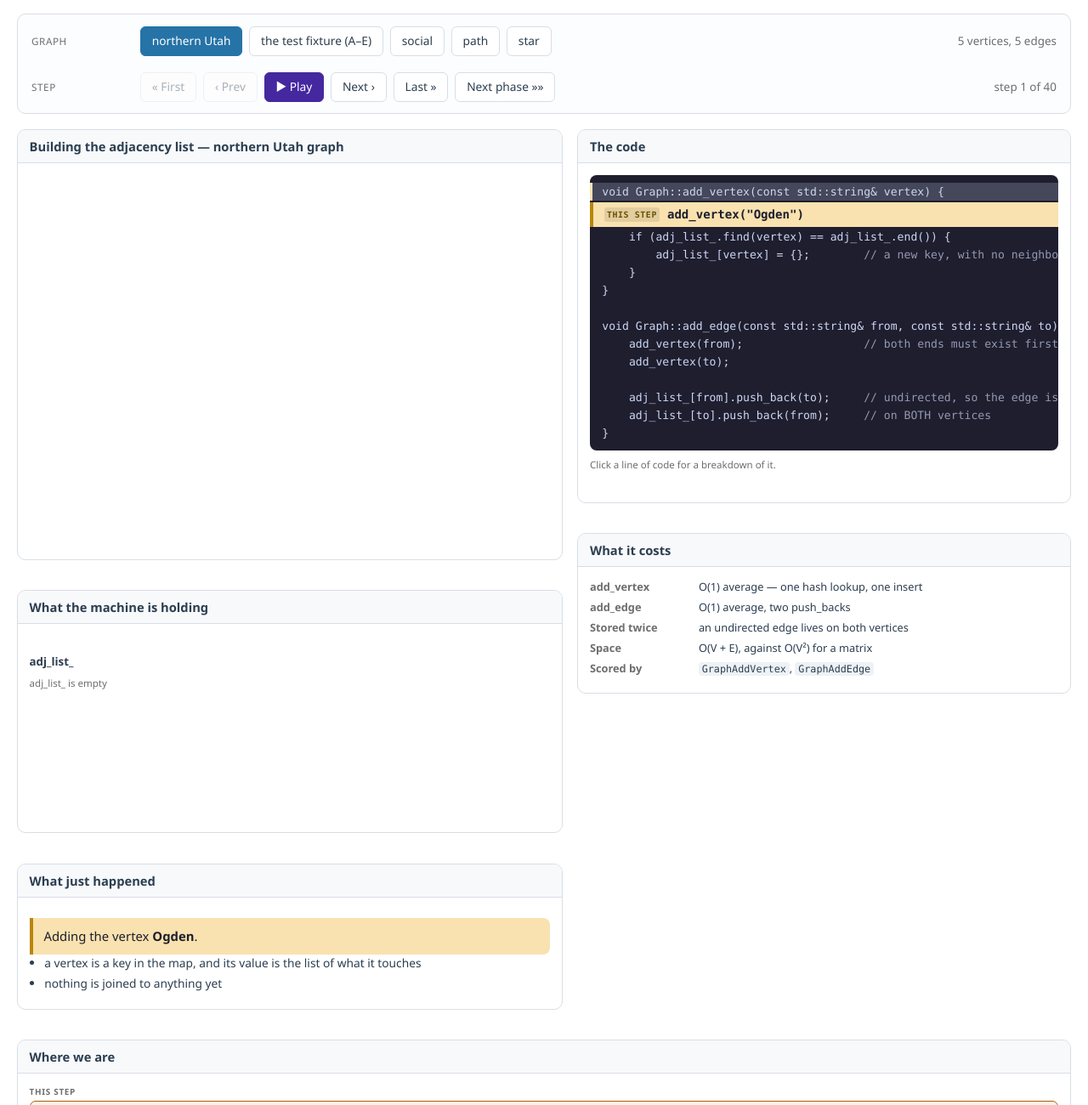
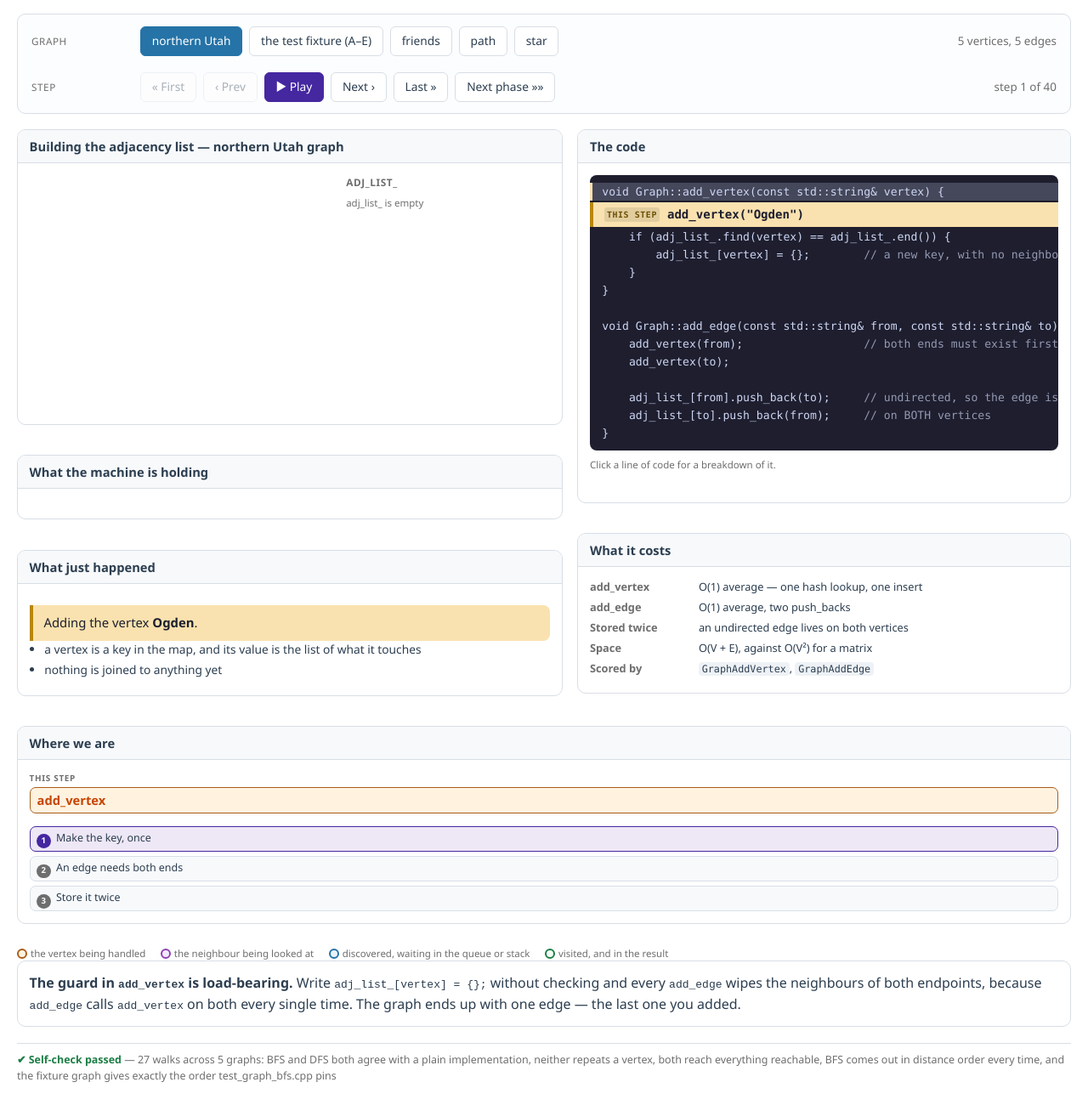
Before and after one commit to Hadzik-CS2420/cs2420-diagrams, a plain HTML site: page demos/graphs-bfs-dfs.html in a window 1280 px wide. Shown: the part 148-1448 px from the top of the page at 85% size. Drawn offline with Linux system fonts and the light colour scheme.

Commit message:
Graph stepper: adjacency list beside the graph, people in the friends graph
The list was below the fold -- the SVG scales to its column width, so a full
width column made it 685px tall. Side by side halves the graph and puts the
list on screen. Friends graph gets main.cpp's cast.

```diff
--- a/demos/graphs-bfs-dfs.html
+++ b/demos/graphs-bfs-dfs.html
@@ -237,6 +237,17 @@
                            padding:.08em .32em; flex:0 0 auto;
                            margin-top:.28em; }  .code div.calc:hover { background:#f9e2af; }
 
+  /* The picture and the map, side by side. The SVG is width:100% over a
+     fixed viewBox, so its height is just its width times the aspect ratio --
+     give it the whole column and it renders 685px tall, nearly all of it the
+     space around the nodes. Half the width is half the height, and the
+     adjacency list fills what was empty. */
+  .gpair { display:grid; grid-template-columns:minmax(0,1fr) minmax(190px,15rem);
+           gap:1rem; align-items:start; }
+  @media (max-width:900px) { .gpair { grid-template-columns:1fr; } }
+  .gpair > .adjside h5 { margin:0 0 .3rem; font-size:.74rem; letter-spacing:.05em;
+                         text-transform:uppercase; color:var(--muted); }
+
   /* ---- the adjacency list, drawn as the map the code actually indexes ---- */
   .adj { display:grid; gap:.25rem; margin:.5rem 0 0; font-family:Consolas,monospace;
          font-size:.84rem; }
@@ -286,7 +297,7 @@
       <span class="lbl">Graph</span>
       <button class="ctl" data-preset="utah">northern Utah</button>
       <button class="ctl" data-preset="tested">the test fixture (A&ndash;E)</button>
-      <button class="ctl" data-preset="social">social</button>
+      <button class="ctl" data-preset="social">friends</button>
       <button class="ctl" data-preset="line">path</button>
       <button class="ctl" data-preset="star">star</button>
       <span class="count" id="treeNote"></span>
@@ -349,10 +360,16 @@ var PRESETS = {
             vs: ["A", "B", "C", "D", "E"],
             es: [["A","B"], ["A","C"], ["B","D"], ["B","E"], ["C","E"]],
             pos: { A:[1,0], B:[0,1], C:[2,1], D:[0,2], E:[2,2] } },
-  social: { label: "social",
-            vs: ["A", "B", "C", "D", "E", "F"],
-            es: [["A","B"], ["A","C"], ["B","D"], ["B","E"], ["C","F"], ["E","F"]],
-            pos: { A:[1,0], B:[0,1], C:[2,1], D:[0,2], E:[1,2], F:[2,2] } },
+  // The friend graph, with main.cpp's cast so the names are already familiar.
+  // Frank is missing on purpose: main.cpp uses has_vertex("Frank") to show a
+  // vertex that is NOT in the graph, so putting him in one here would
+  // contradict the program they just ran. Grace takes the sixth place.
+  social: { label: "friends",
+            vs: ["Alice", "Bob", "Carol", "Dave", "Eve", "Grace"],
+            es: [["Alice","Bob"], ["Alice","Carol"], ["Bob","Dave"],
+                 ["Bob","Eve"], ["Carol","Grace"], ["Eve","Grace"]],
+            pos: { Alice:[1,0], Bob:[0,1], Carol:[2,1],
+                   Dave:[0,2], Eve:[1,2], Grace:[2,2] } },
   line:   { label: "path",
             vs: ["A", "B", "C", "D", "E"],
             es: [["A","B"], ["B","C"], ["C","D"], ["D","E"]],
@@ -1225,9 +1242,10 @@ function localsHtml(f) {
       (f.out.length ? f.out.map(function (v) { return '<span class="ci vis">' + v + "</span>"; }).join("")
                     : '<span class="ci none">empty</span>') + "</span></div>";
 
-  var adj = adjHtml(f.g || state.graph, f);
-  return '<div class="cont">' + out + "</div>" +
-         '<h5 style="margin:.8rem 0 0">adj_list_</h5>' + adj;
+  // The adjacency list lives beside the graph now -- it is the structure
+  // being walked, not part of the walk's state. What stays here is what
+  // actually changes step to step.
+  return '<div class="cont">' + out + "</div>";
 }
 
 // How it works: the phase being executed is open, the rest collapse to titles.
@@ -1294,7 +1312,10 @@ function soloHtml(f, key, title) {
   var fix = function (n) { return mh[n] ? ' style="min-height:' + mh[n] + 'px"' : ""; };
   return '<div class="solo"><div class="col">' +
       '<div class="card"><h2>' + title + " &mdash; " + PRESETS[state.preset].label + " graph</h2>" +
-        '<div class="card-body"' + fix("tree") + ">" + graphSvg(f.g || state.graph, f) +
+        '<div class="card-body"' + fix("tree") + '><div class="gpair">' +
+          '<div>' + graphSvg(f.g || state.graph, f) + "</div>" +
+          '<div class="adjside"><h5>adj_list_</h5>' + adjHtml(f.g || state.graph, f) + "</div>" +
+        "</div>" +
         '<div class="grfoot">' + chipsHtml(f) + testHtml(f) + "</div></div></div>" +
       '<div class="card"><h2>What the machine is holding</h2><div class="card-body"' + fix("locals") + ">" +
         localsHtml(f) + "</div></div>" +
```
